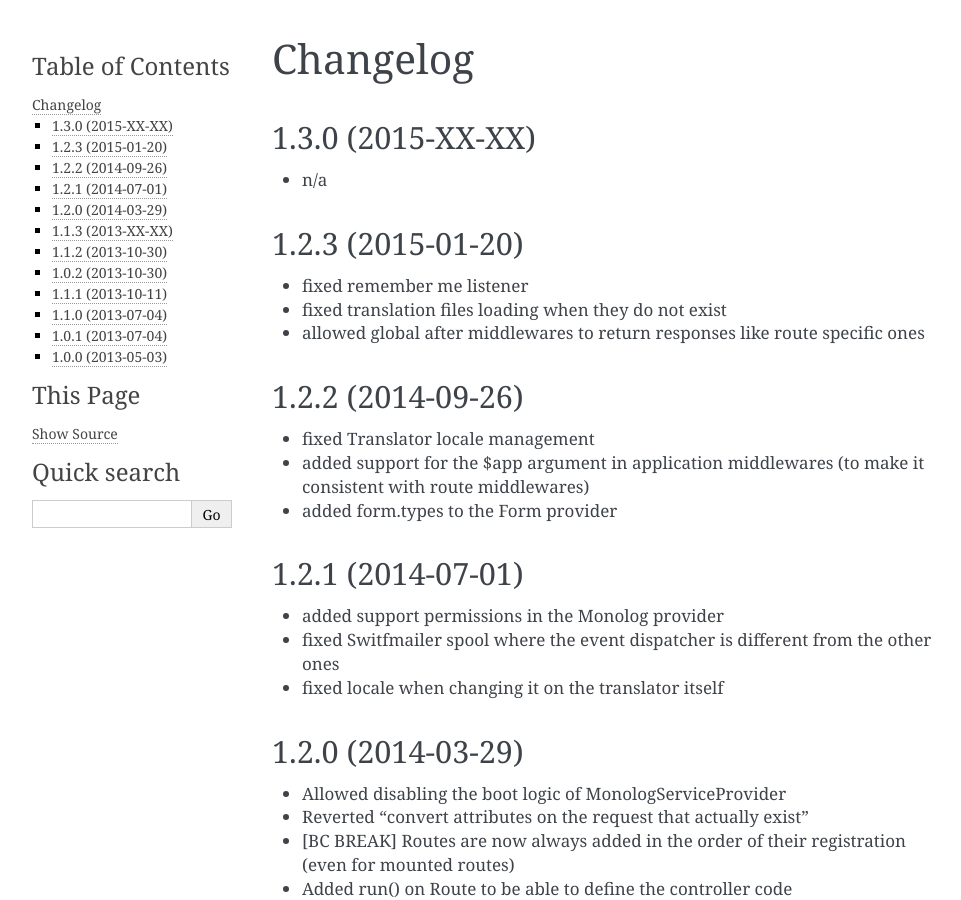
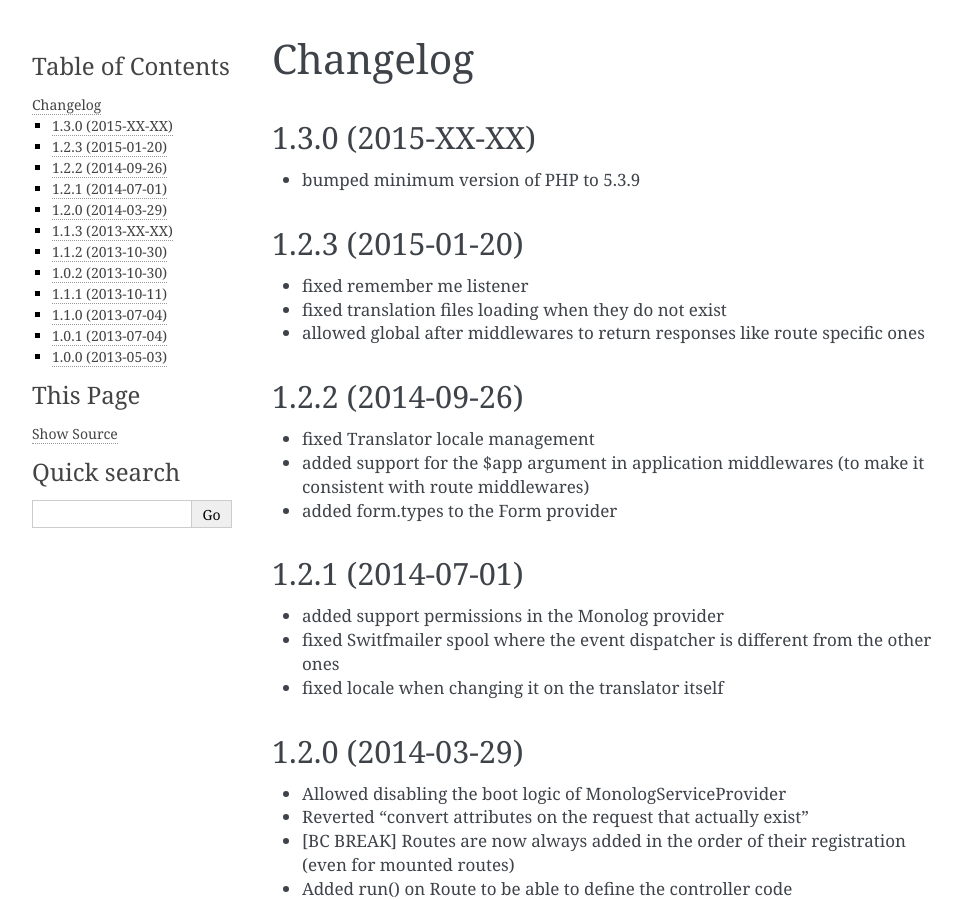
Before and after one commit to silexphp/Silex, a Sphinx documentation site: the page built from doc/changelog.rst, in a window 1280 px wide and 900 px high. Shown: the whole window, without its empty margins (148-1109 px from the left). Built offline with Sphinx 7.4.7, drawn with Linux system fonts in a browser that asks for light colours.

Commit message:
bumped min PHP version to 5.3.9 to ease migration to the new validation component API

```diff
--- a/README.rst
+++ b/README.rst
@@ -27,7 +27,7 @@
 
 .. code-block:: bash
 
-    php composer.phar require silex/silex "~1.3"
+    composer require silex/silex "~1.3"
 
 Alternatively, you can download the `silex.zip`_ file and extract it.
 
--- a/composer.json
+++ b/composer.json
@@ -16,7 +16,7 @@
         }
     ],
     "require": {
-        "php": ">=5.3.3",
+        "php": ">=5.3.9",
         "pimple/pimple": "~1.0",
         "symfony/event-dispatcher": "~2.3,<3.0",
         "symfony/http-foundation": "~2.3,<3.0",
--- a/doc/changelog.rst
+++ b/doc/changelog.rst
@@ -4,7 +4,7 @@
 1.3.0 (2015-XX-XX)
 ------------------
 
-* n/a
+* bumped minimum version of PHP to 5.3.9
 
 1.2.3 (2015-01-20)
 ------------------
--- a/doc/usage.rst
+++ b/doc/usage.rst
@@ -22,7 +22,7 @@
 
 .. code-block:: bash
 
-    composer require silex/silex:~1.2
+    composer require silex/silex:~1.3
 
 Bootstrap
 ---------
```
Also changed, not shown: 1 other file.
